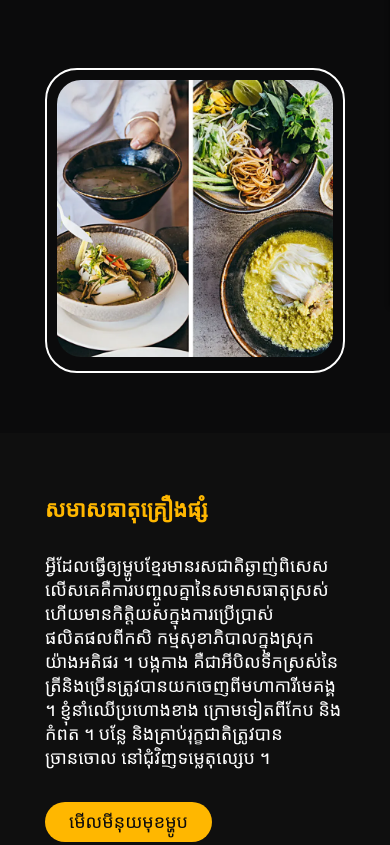
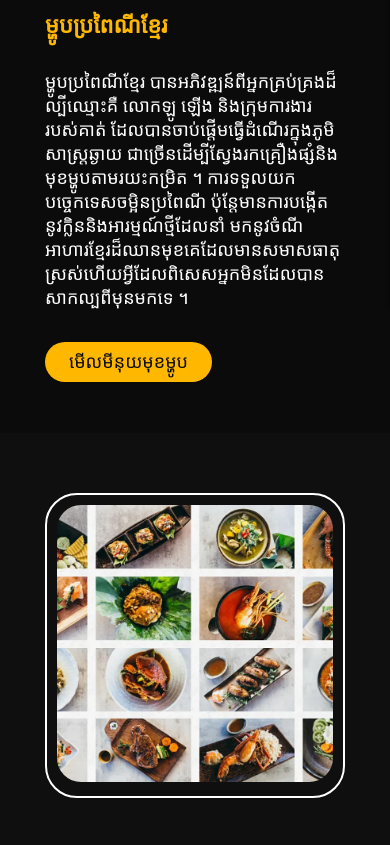
Before and after one commit to Sreylin78/assignment-web, a plain HTML site: page pages/about.html in a window 390 px wide. Shown: the part 536-1381 px from the top of the page. Drawn offline with nearby package versions, Linux system fonts and the light colour scheme; a web font is replaced by a local one.

Commit message:
Edit Responsive on About Page

```diff
--- a/assets/css/about.css
+++ b/assets/css/about.css
@@ -47,8 +47,9 @@
       height: 523px;
     }
   }
-  #about-2 .about-image {
-    order: 2;
+  #about-1 .about-image,
+  #about-3 .about-image {
+    order: -1;
   }
 }
 
```
